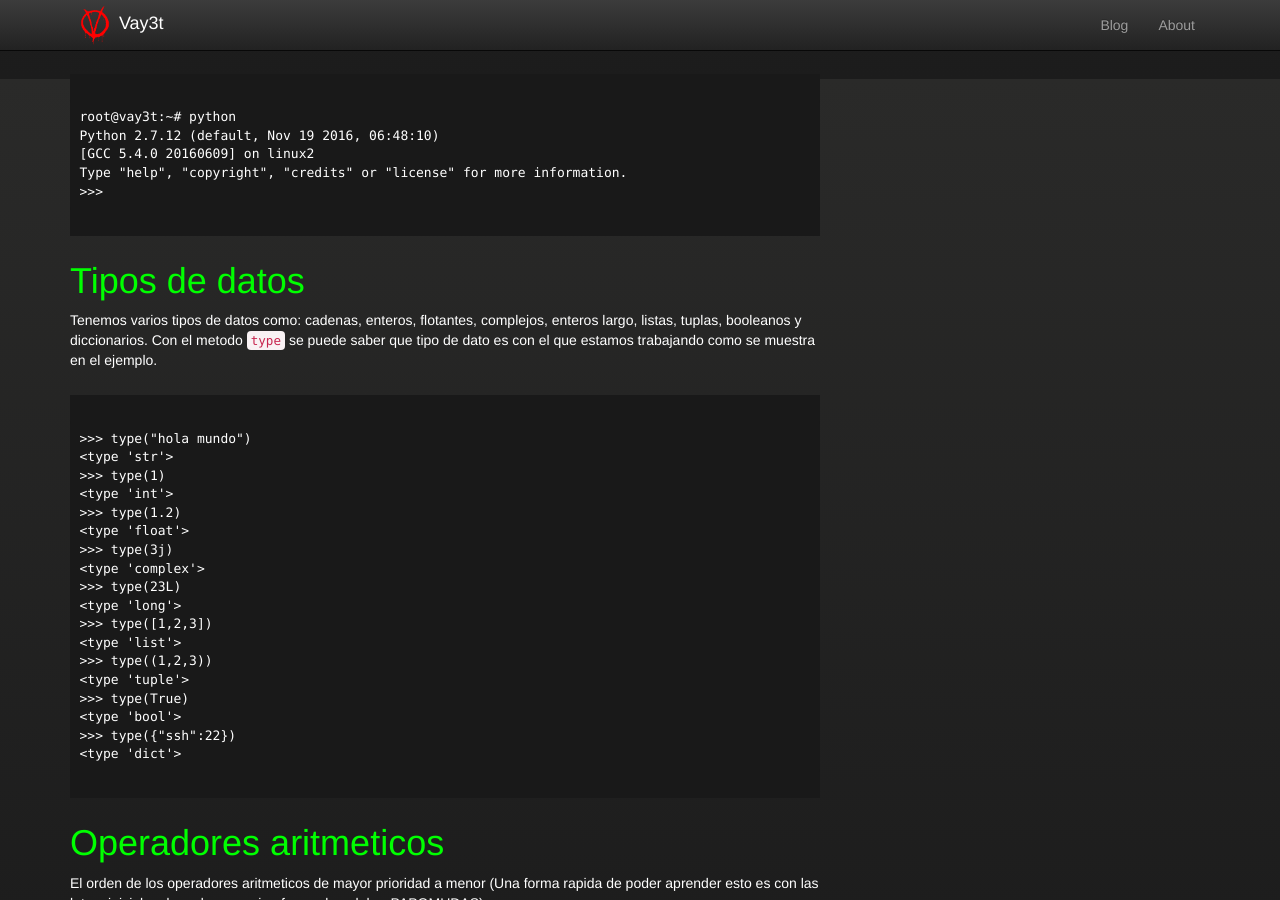
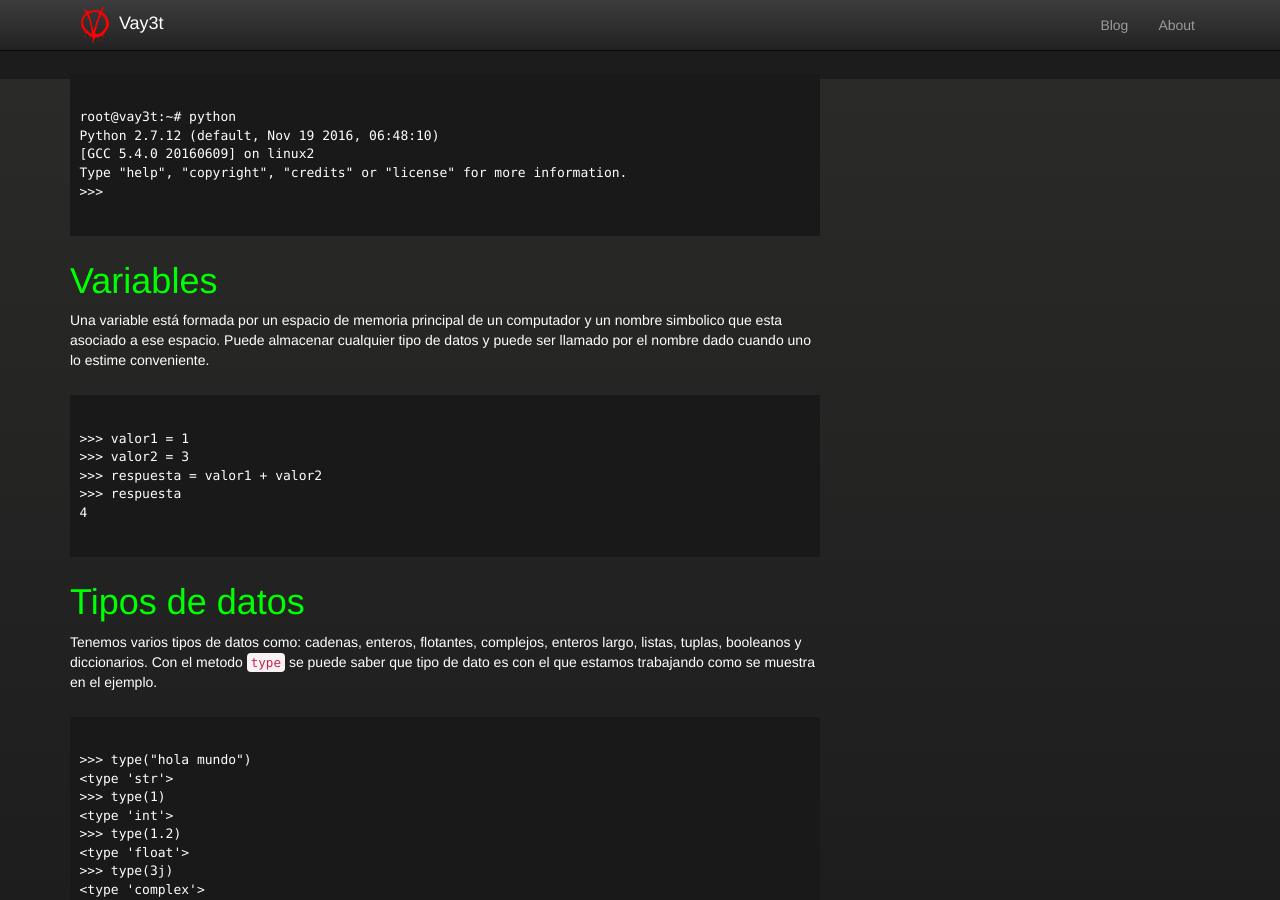
Before and after one commit to pvallejos/pvallejos.github.io, a Jekyll site: the page built from _posts/2017-10-17-Python-Part-1.md, in a window 1280 px wide and 900 px high, scrolled down 821 px. Built offline with Jekyll 4.4.1, drawn with Linux system fonts in a browser that asks for light colours; nearby versions of some CDN libraries; comment, search, counter and statistics services are not loaded; some of the changed text lies outside the part shown.

Commit message:
Update 2017-10-17-Python-Part-1.md

````diff
--- a/_posts/2017-10-17-Python-Part-1.md
+++ b/_posts/2017-10-17-Python-Part-1.md
@@ -37,6 +37,17 @@ Python 2.7.12 (default, Nov 19 2016, 06:48:10)
 [GCC 5.4.0 20160609] on linux2
 Type "help", "copyright", "credits" or "license" for more information.
 >>>
+```
+
+# Variables
+Una variable está formada por un espacio de memoria principal de un computador y un nombre simbolico que esta asociado a ese espacio. Puede almacenar cualquier tipo de datos y puede ser llamado por el nombre dado cuando uno lo estime conveniente.
+
+```
+>>> valor1 = 1
+>>> valor2 = 3
+>>> respuesta = valor1 + valor2
+>>> respuesta
+4
 ```
 
 # Tipos de datos
@@ -104,14 +115,3 @@ Operadores | Descripción | Ejemplo
 ">" | ¿es a mayor que b? | r = 5 > 3 # r es True
 "<=" | ¿es a menor o igual que b? | r = 5 <= 5 # r es True
 ">=" | ¿es a mayor o igual que b? | r = 5 >= 3 # r es True
-
-# Variables
-Una variable está formada por un espacio de memoria principal de un computador y un nombre simbolico que esta asociado a ese espacio. Puede almacenar cualquier tipo de datos y puede ser llamado por el nombre dado cuando uno lo estime conveniente.
-
-```
->>> valor1 = 1
->>> valor2 = 3
->>> respuesta = valor1 + valor2
->>> respuesta
-4
-```
````
